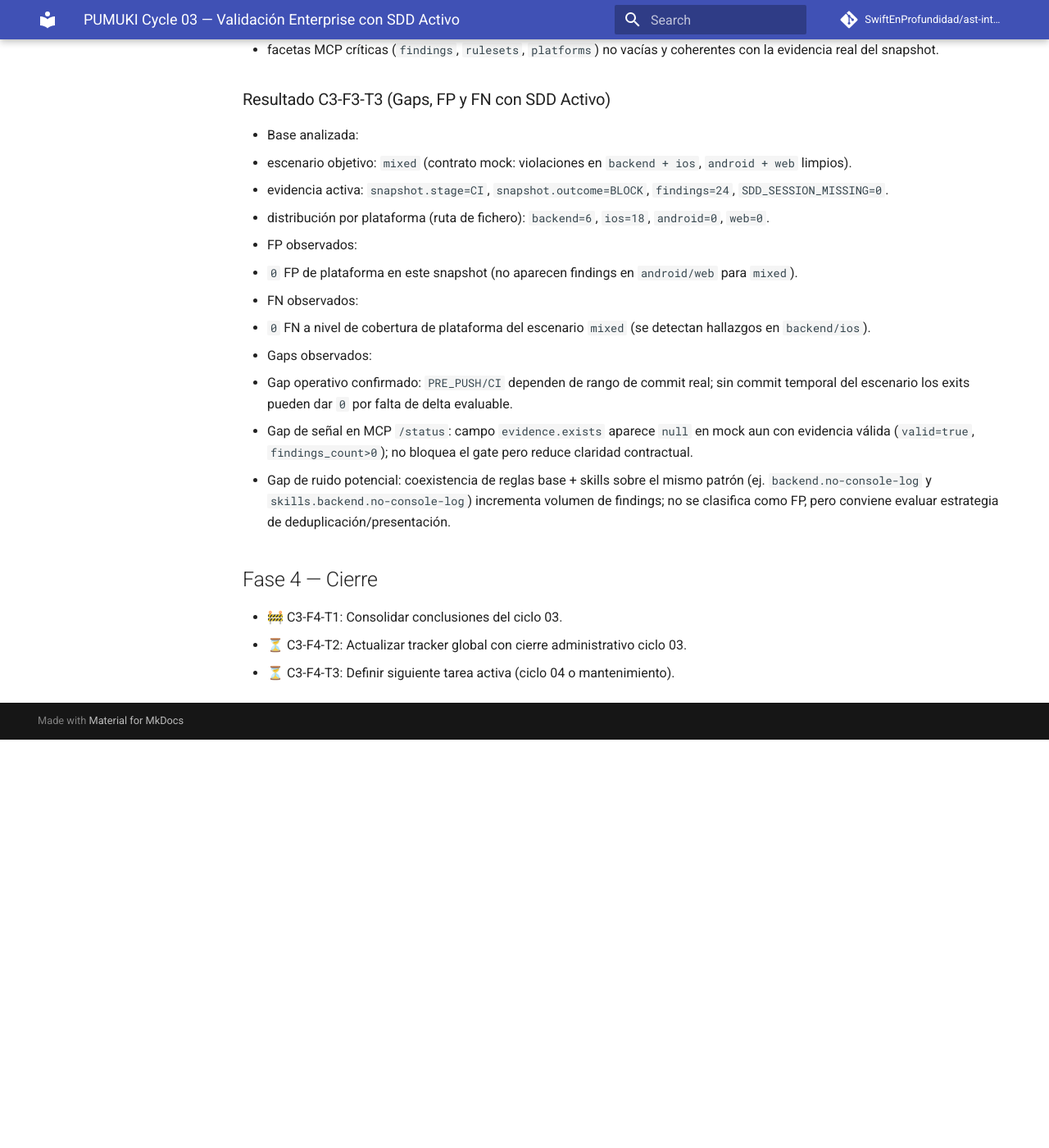
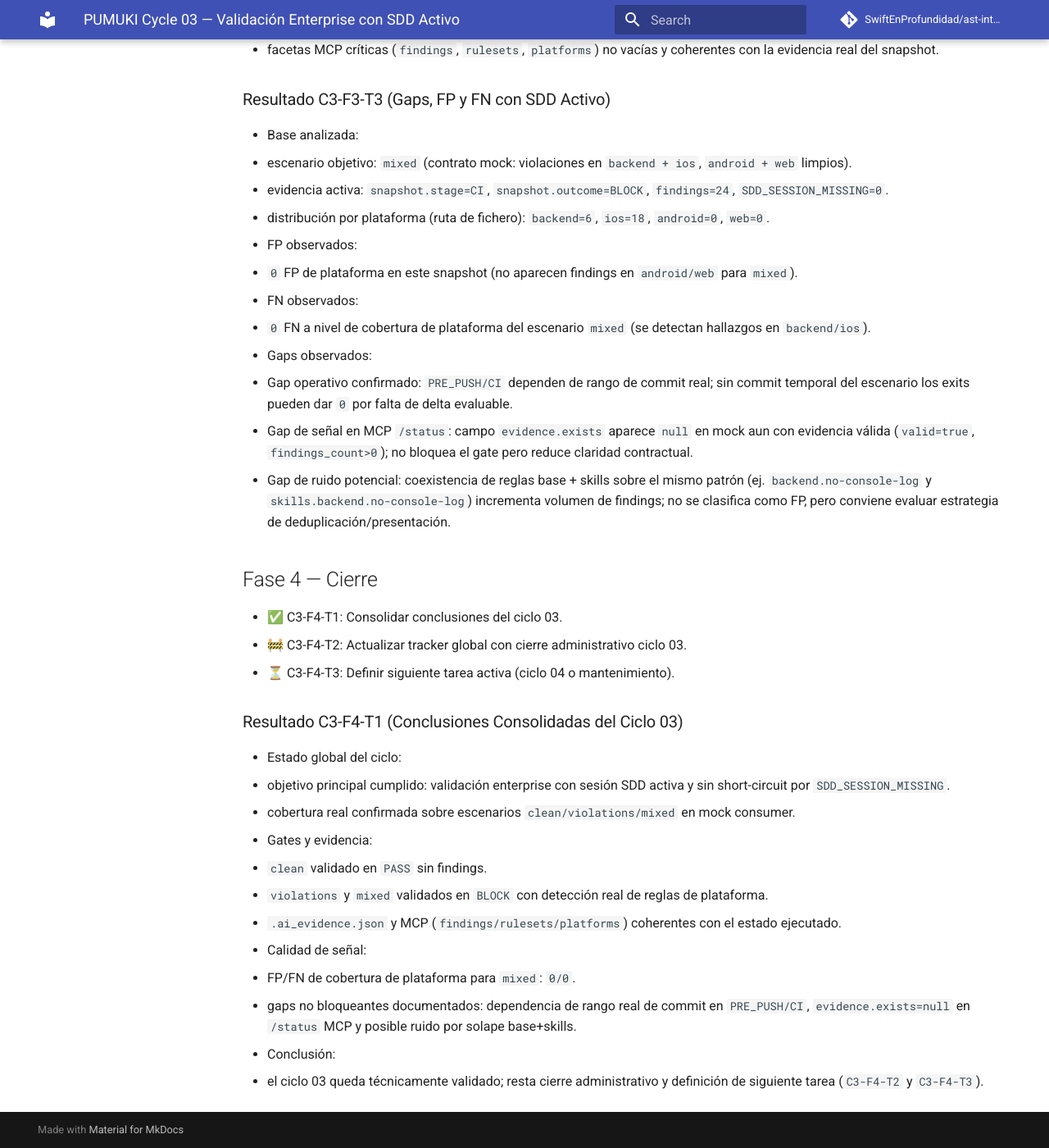
Before and after one commit to SwiftEnProfundidad/ast-intelligence-hooks, an MkDocs documentation site: the page built from docs/PUMUKI_CYCLE_03_SDD_ACTIVE_VALIDATION.md, in a window 1280 px wide and 1400 px high, scrolled down 7107 px. Shown: the whole window at 82% size. Built offline with MkDocs 1.6.1 and Material for MkDocs 9.7.7, drawn with Linux system fonts in a browser that asks for light colours; comment, search, counter and statistics services are not loaded; before the commit the page ends 8009 px from its top, so only the background shows below that.

Commit message:
docs(cycle-03): close C3-F4-T1 and activate C3-F4-T2

```diff
--- a/docs/PUMUKI_CYCLE_03_SDD_ACTIVE_VALIDATION.md
+++ b/docs/PUMUKI_CYCLE_03_SDD_ACTIVE_VALIDATION.md
@@ -214,6 +214,20 @@ Ejecutar un ciclo completo y finito de validación en mock consumer con sesión
   - Gap de ruido potencial: coexistencia de reglas base + skills sobre el mismo patrón (ej. `backend.no-console-log` y `skills.backend.no-console-log`) incrementa volumen de findings; no se clasifica como FP, pero conviene evaluar estrategia de deduplicación/presentación.
 
 ## Fase 4 — Cierre
-- 🚧 C3-F4-T1: Consolidar conclusiones del ciclo 03.
-- ⏳ C3-F4-T2: Actualizar tracker global con cierre administrativo ciclo 03.
+- ✅ C3-F4-T1: Consolidar conclusiones del ciclo 03.
+- 🚧 C3-F4-T2: Actualizar tracker global con cierre administrativo ciclo 03.
 - ⏳ C3-F4-T3: Definir siguiente tarea activa (ciclo 04 o mantenimiento).
+
+### Resultado C3-F4-T1 (Conclusiones Consolidadas del Ciclo 03)
+- Estado global del ciclo:
+  - objetivo principal cumplido: validación enterprise con sesión SDD activa y sin short-circuit por `SDD_SESSION_MISSING`.
+  - cobertura real confirmada sobre escenarios `clean/violations/mixed` en mock consumer.
+- Gates y evidencia:
+  - `clean` validado en `PASS` sin findings.
+  - `violations` y `mixed` validados en `BLOCK` con detección real de reglas de plataforma.
+  - `.ai_evidence.json` y MCP (`findings/rulesets/platforms`) coherentes con el estado ejecutado.
+- Calidad de señal:
+  - FP/FN de cobertura de plataforma para `mixed`: `0/0`.
+  - gaps no bloqueantes documentados: dependencia de rango real de commit en `PRE_PUSH/CI`, `evidence.exists=null` en `/status` MCP y posible ruido por solape base+skills.
+- Conclusión:
+  - el ciclo 03 queda técnicamente validado; resta cierre administrativo y definición de siguiente tarea (`C3-F4-T2` y `C3-F4-T3`).
```
Also changed, not shown: docs/REFRACTOR_PROGRESS.md (+2 -1 lines).
